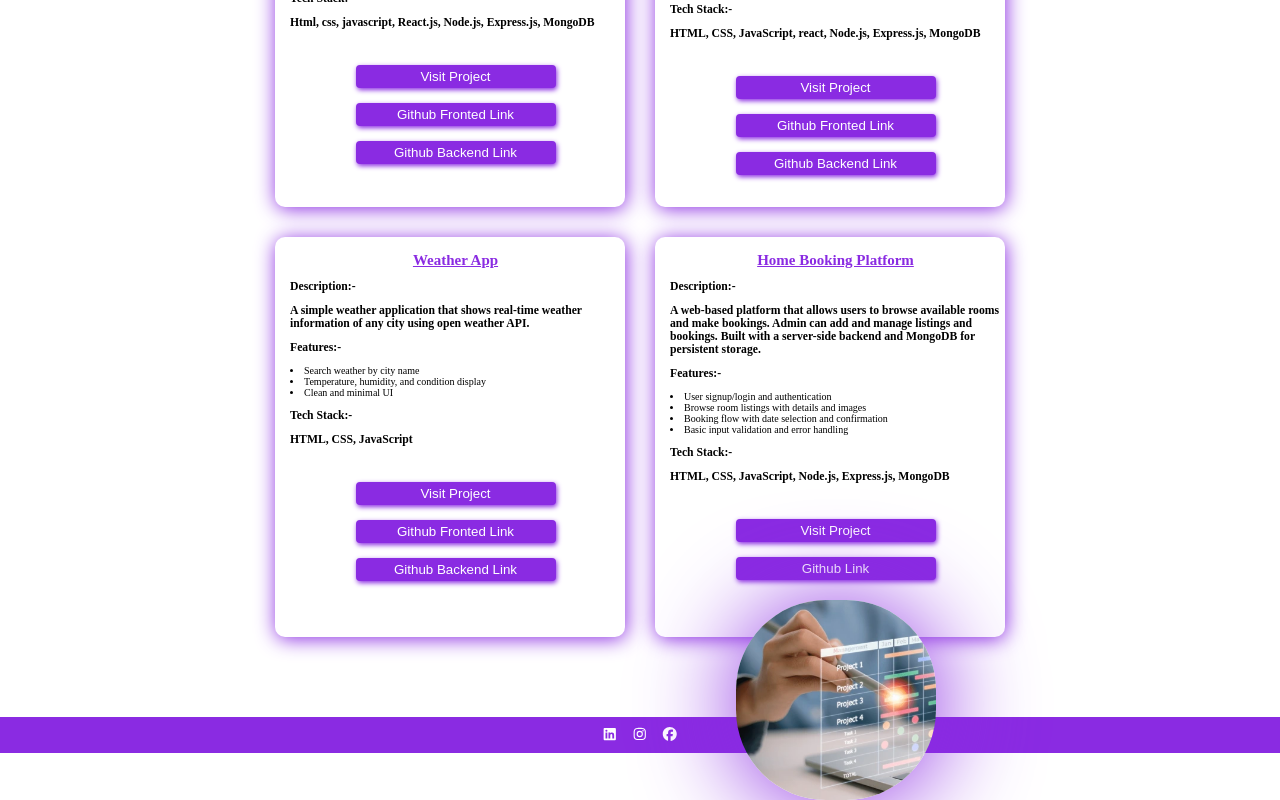
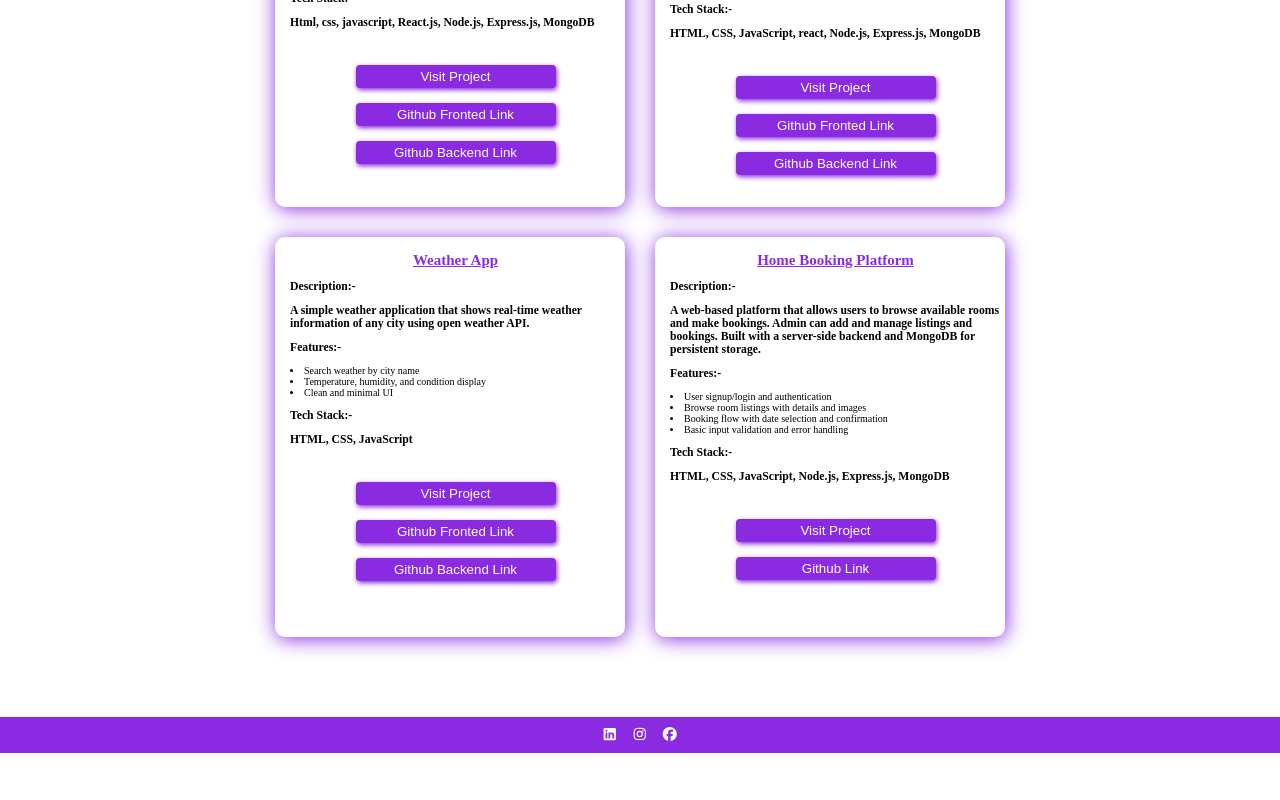
Before and after one commit to vicky-kumar-99/react-portfolio-fronted, a React (Vite) app: page /projects in a window 1280 px wide. Shown: the part 350-1150 px from the top of the page. After the commit the page ends 1103 px from the top, so only its background shows below. Built offline with nearby package versions, Linux system fonts and the light colour scheme.

Commit message:
remove picture

```diff
--- a/src/pages/Projects.jsx
+++ b/src/pages/Projects.jsx
@@ -206,9 +206,7 @@ export default function About() {
 
                            </div>
                         </div>
-                    <div className="picture-project">
 
-                    </div>
                     </div>
                 </div>
            </section>
```
